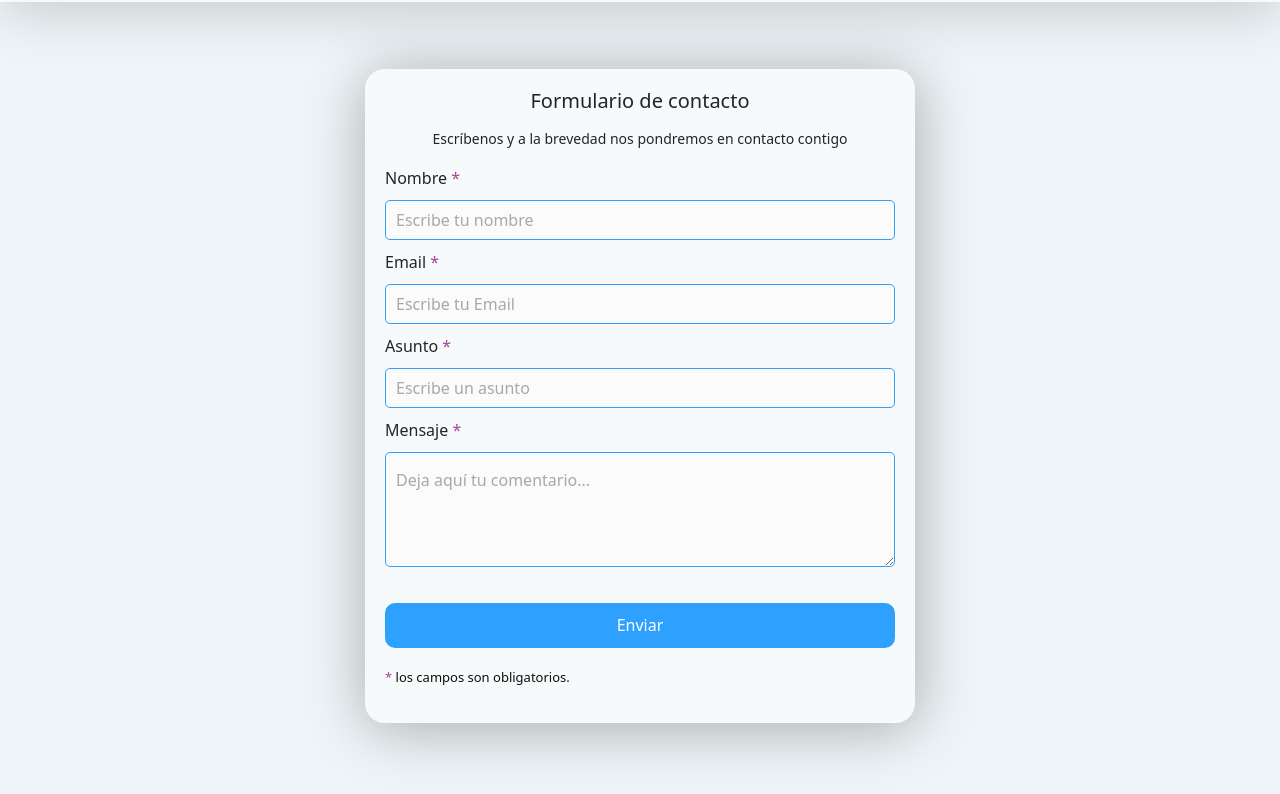
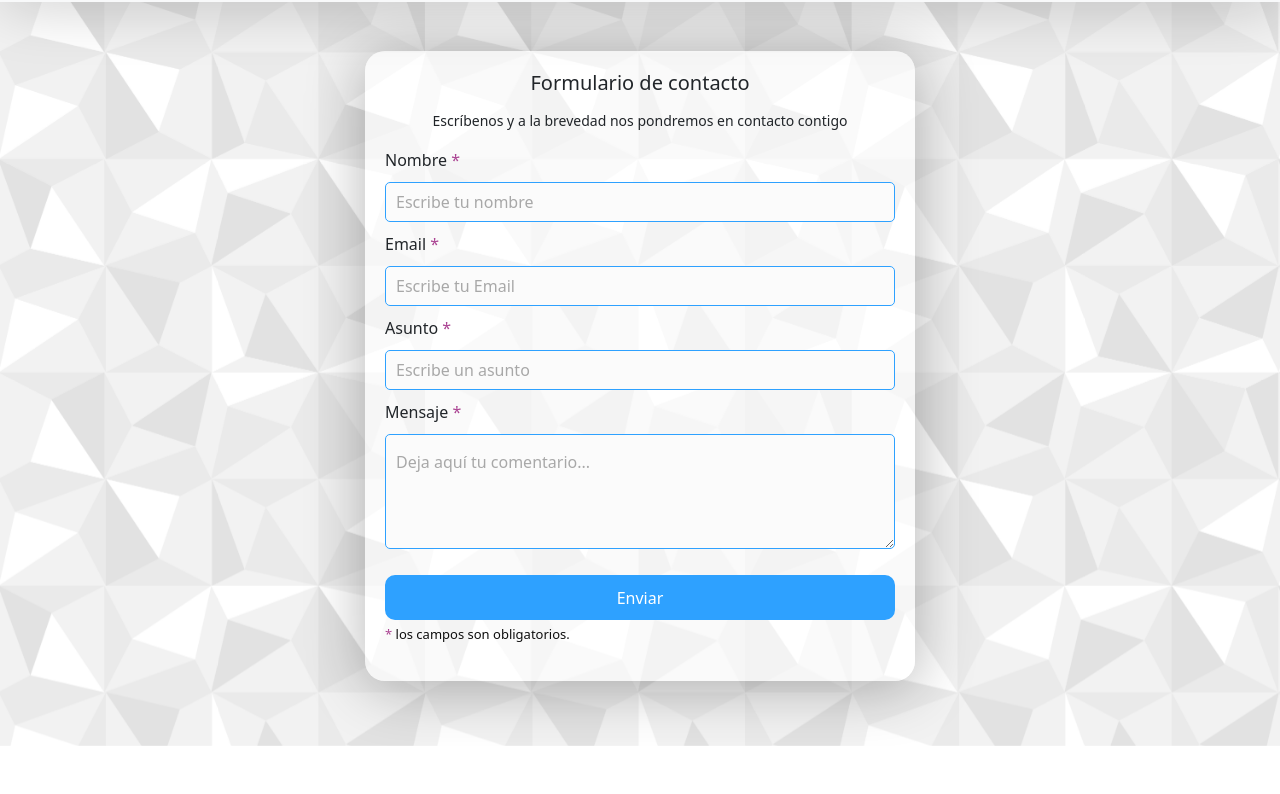
Before and after one commit to nazabucciarelli/eleonora-sticoni, a website: page contacto.html in a window 1280 px wide. Shown: the part 54-848 px from the top of the page. After the commit the page ends 800 px from the top, so only its background shows below. Drawn offline with nearby package versions, Linux system fonts and the light colour scheme.

Commit message:
Centrando formulario de contacto

```diff
--- a/contacto.html
+++ b/contacto.html
@@ -4,7 +4,7 @@
     <meta charset="UTF-8">
     <meta http-equiv="X-UA-Compatible" content="IE=edge">
     <meta name="viewport" content="width=device-width, initial-scale=1.0">
-    <title>Contacto</title>
+    <title>Eleonora Sticoni - Contacto</title>
 </head>
 <body>
     <nav class="navbar navbar-expand-lg bg-light fixed-top">
--- a/style.css
+++ b/style.css
@@ -226,8 +226,8 @@ label{
 	height: 45px;
 	padding-left: 5px;
 	padding-right: 5px;
-	margin-bottom: 20px;
-	margin-top: 10px;
+	margin-bottom: 5px;
+	margin-top: 0px;
 	background-color: #2ea1ff;
 	border-color: #2ea1ff;
 	border-style: solid;
@@ -273,14 +273,14 @@ span{
 }
 
 .contact-container{
-    background-color: #eef4f7;
+    background-image: url(images/trama.png);
     background-attachment: fixed;
     background-size: cover;
-    height: 100vh;
+    height: 95vh;
     margin: 0;
     display: flex;
     align-items: center;
-    margin-top:50px;
+    margin-top:40px;
 }
 
 /* Termina formulario */
```
Also changed, not shown: index.html (+1 -1 lines), images/trama.png (added).
